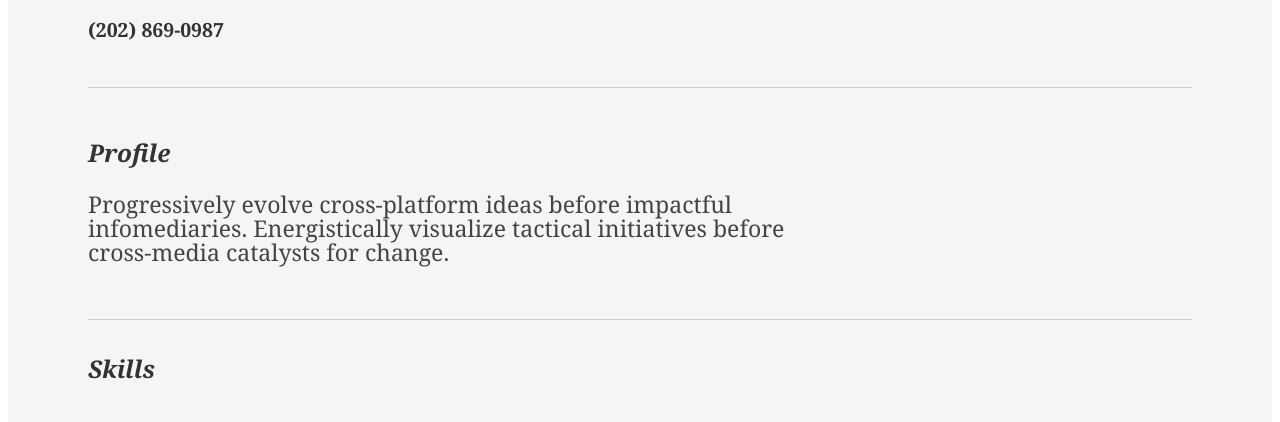
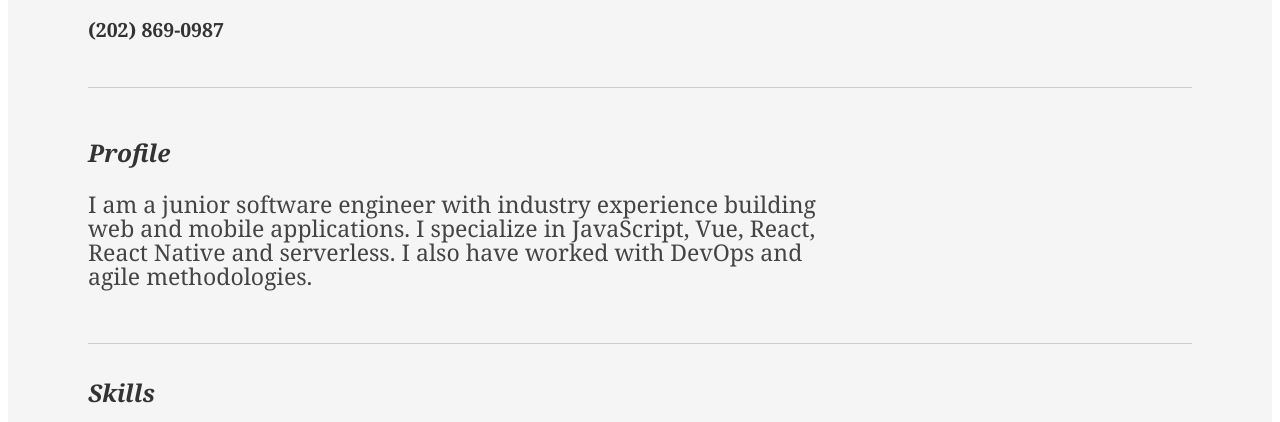
Before and after one commit to jefferygraham/resume, a plain HTML site: page index.html in a window 1280 px wide. Shown: the part 365-787 px from the top of the page. Drawn offline with Linux system fonts and the light colour scheme; a small style sheet from the web is missing.

Commit message:
add profile

```diff
--- a/index.html
+++ b/index.html
@@ -52,9 +52,10 @@
                 </div>
                 <div class="yui-u">
                   <p class="enlarge">
-                    Progressively evolve cross-platform ideas before impactful
-                    infomediaries. Energistically visualize tactical initiatives
-                    before cross-media catalysts for change.
+                    I am a junior software engineer with industry experience
+                    building web and mobile applications. I specialize in
+                    JavaScript, Vue, React, React Native and serverless. I also
+                    have worked with DevOps and agile methodologies.
                   </p>
                 </div>
               </div>
```
